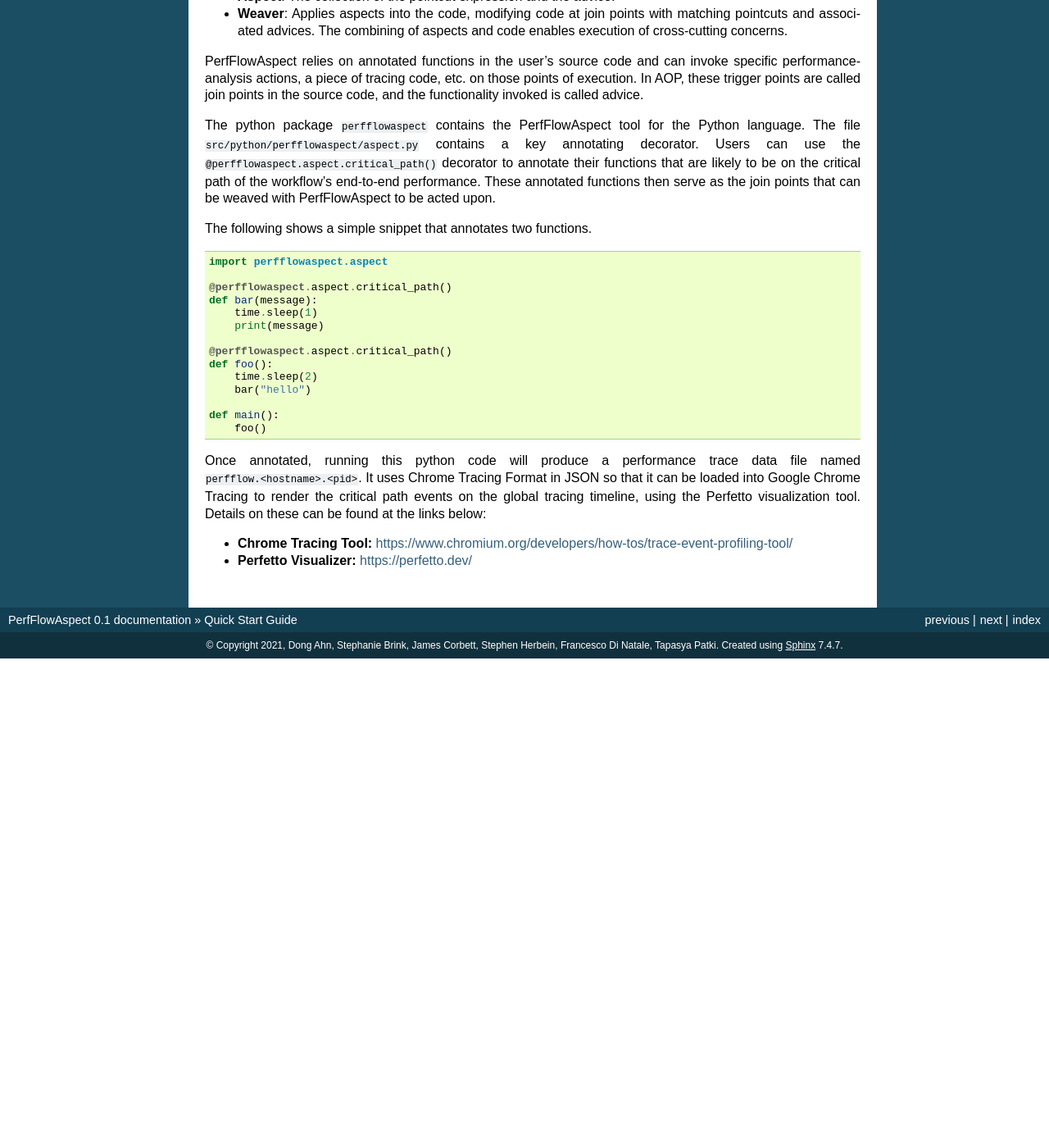
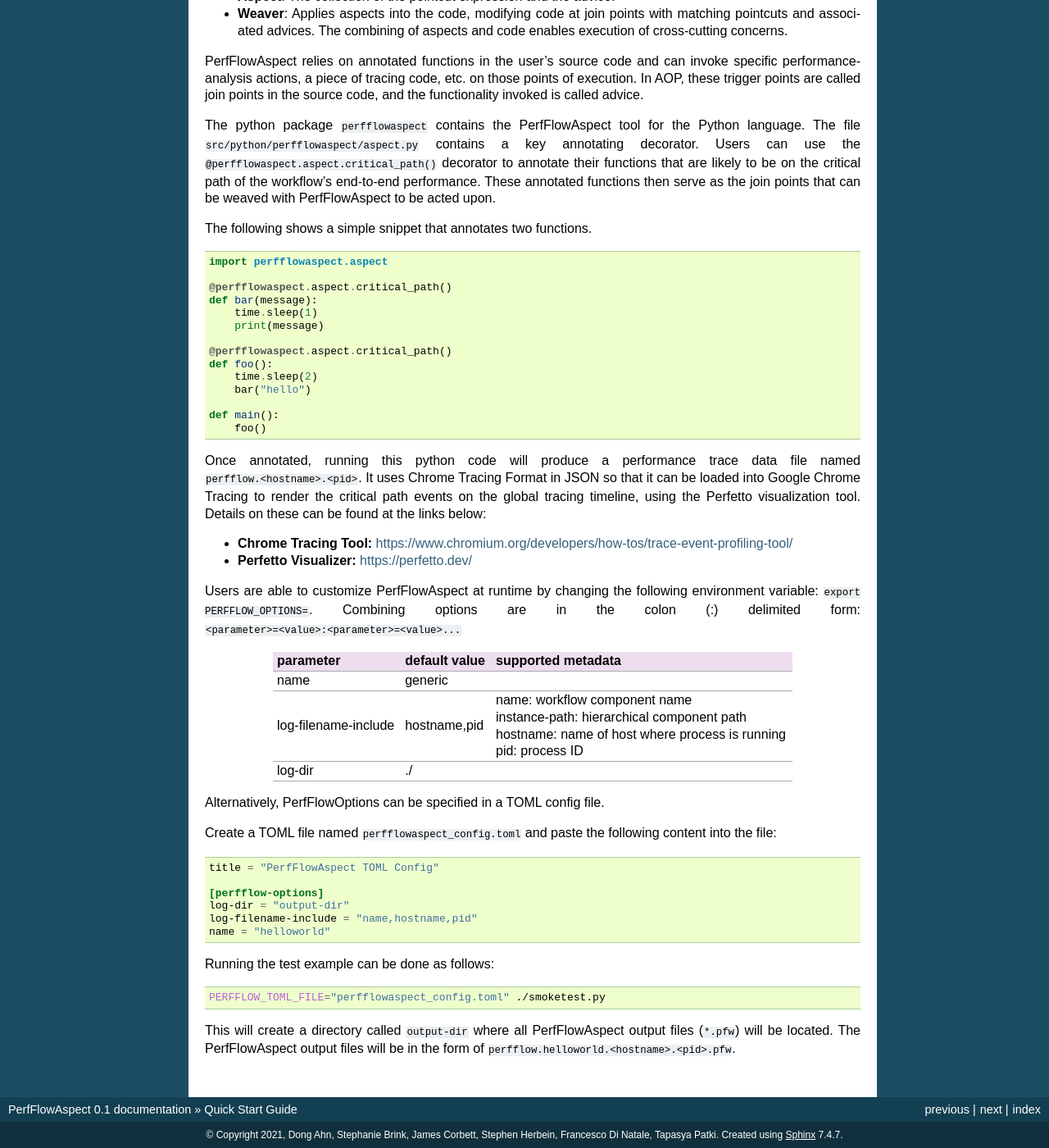
Before and after one commit to flux-framework/PerfFlowAspect, a Sphinx documentation site: the page built from docs/QuickStart.rst, in a window 1280 px wide and 1400 px high, scrolled down 288 px. Shown: the whole window at 82% size. Built offline with Sphinx 7.4.7, drawn with Linux system fonts in a browser that asks for light colours; before the commit the page ends 1091 px from its top, so only the background shows below that.

Commit message:
python: initial TOML support for perfflow config
- update docs
- add test for toml config
- use verbose mode for running tests

```diff
--- a/docs/QuickStart.rst
+++ b/docs/QuickStart.rst
@@ -63,3 +63,39 @@ Details on these can be found at the links below:
 
 - **Chrome Tracing Tool:** https://www.chromium.org/developers/how-tos/trace-event-profiling-tool/
 - **Perfetto Visualizer:** https://perfetto.dev/
+
+Users are able to customize PerfFlowAspect at runtime by changing the following
+environment variable: ``export PERFFLOW_OPTIONS=``. Combining options are in
+the colon (:) delimited form:``<parameter>=<value>:<parameter>=<value>...``
+
+ ====================== =============== =================================================
+  parameter              default value   supported metadata
+ ====================== =============== =================================================
+  name                   generic
+  log-filename-include   hostname,pid    | name: workflow component name
+                                         | instance-path: hierarchical component path
+                                         | hostname: name of host where process is running
+                                         | pid: process ID
+  log-dir                ./
+ ====================== =============== =================================================
+
+Alternatively, PerfFlowOptions can be specified in a TOML config file.
+
+Create a TOML file named ``perfflowaspect_config.toml`` and paste the following content into the file:
+
+.. code-block:: toml
+
+    title = "PerfFlowAspect TOML Config"
+
+    [perfflow-options]
+    log-dir = "output-dir"
+    log-filename-include = "name,hostname,pid"
+    name = "helloworld"
+
+Running the test example can be done as follows:
+
+.. code:: bash
+
+    PERFFLOW_TOML_FILE="perfflowaspect_config.toml" ./smoketest.py
+
+This will create a directory called ``output-dir`` where all PerfFlowAspect output files (``*.pfw``) will be located. The PerfFlowAspect output files will be in the form of ``perfflow.helloworld.<hostname>.<pid>.pfw``.
```
Also changed, not shown: 4 other files.
